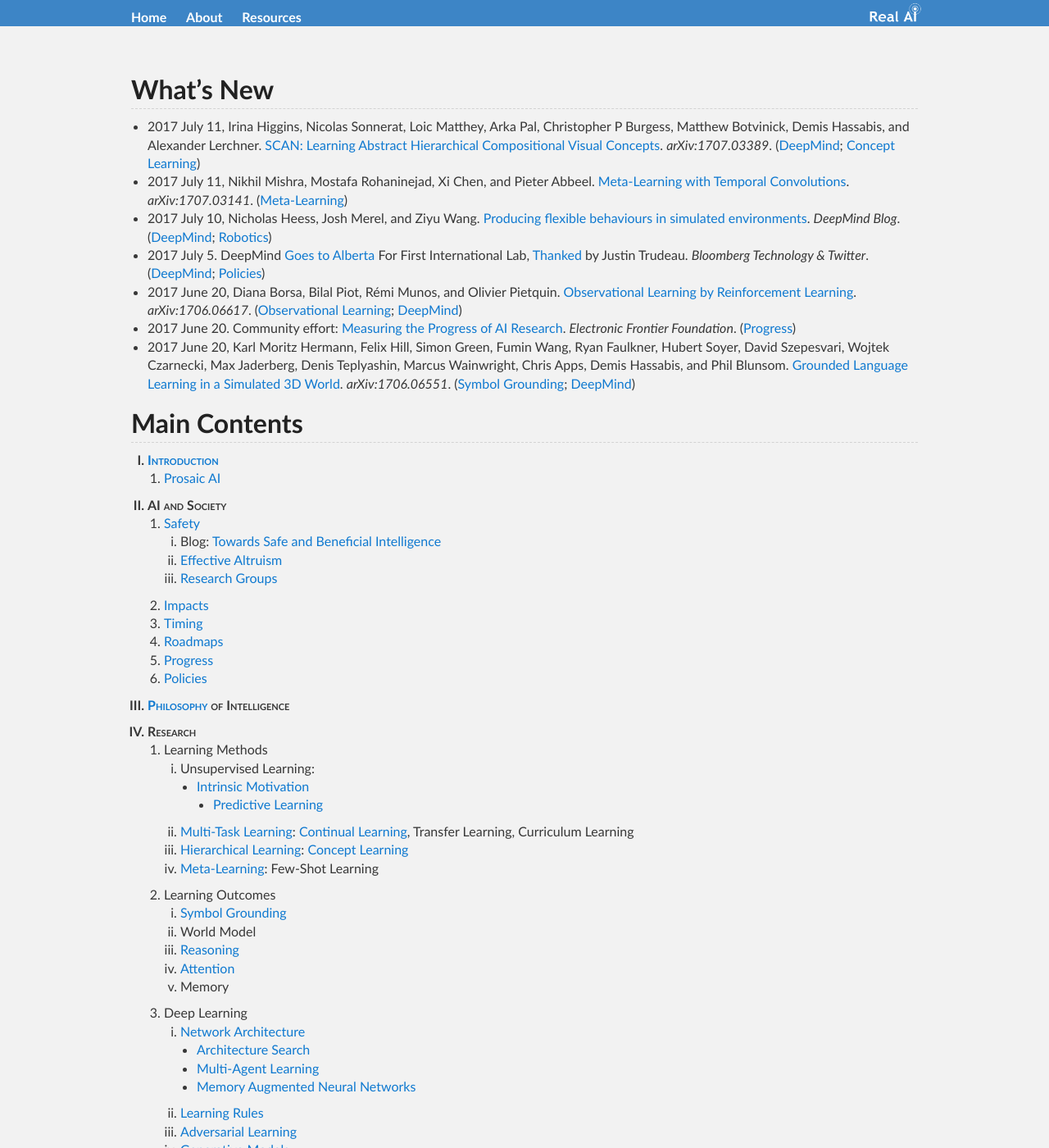
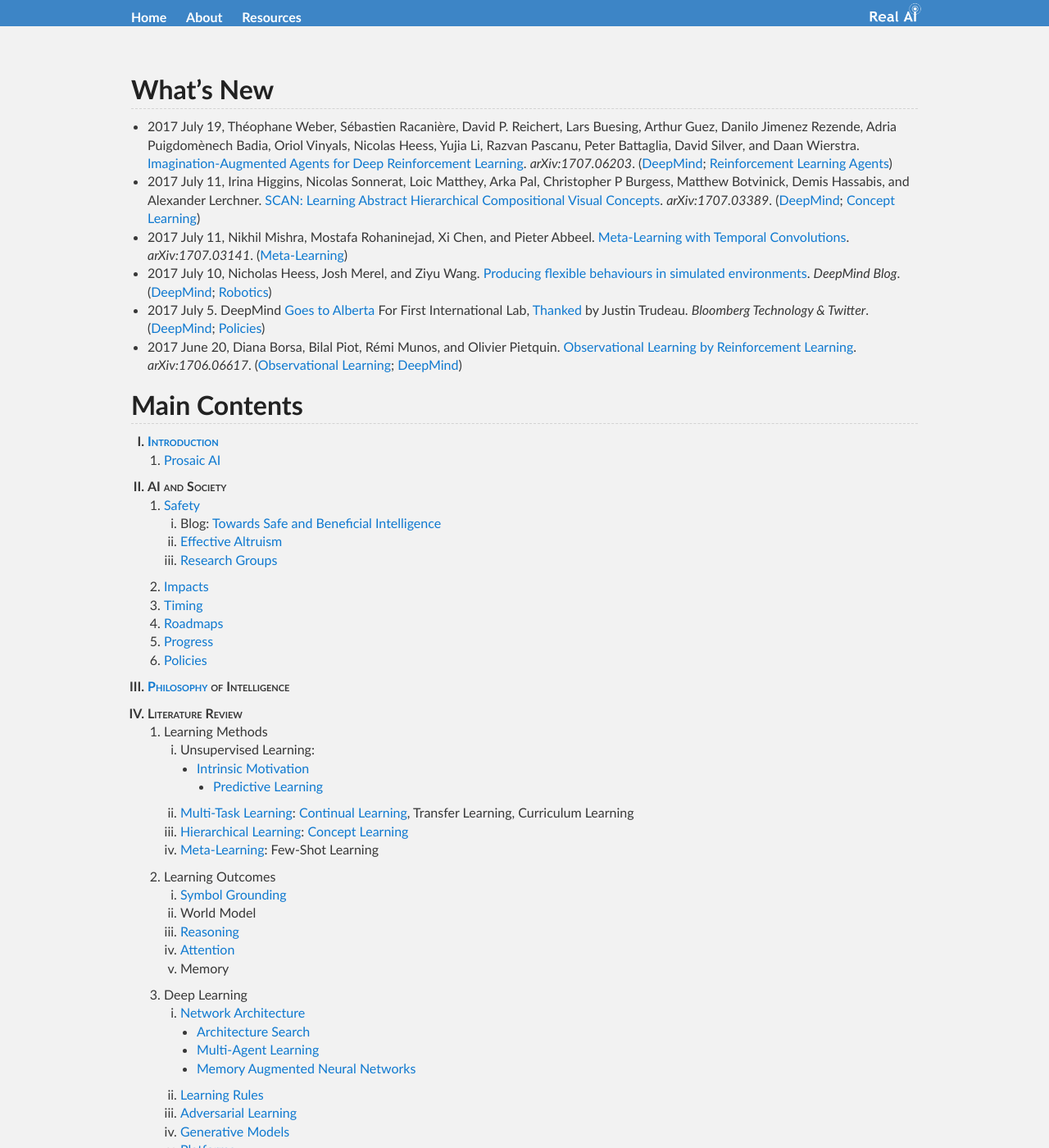
Before and after one commit to Tonywuhk/realai.org, a Jekyll site: the page built from README.md, in a window 1280 px wide and 1400 px high. Shown: the whole window at 82% size. Built offline with Jekyll 4.4.1, drawn with Linux system fonts in a browser that asks for light colours; our own code applies the rules of GitHub Pages for plain Markdown files; the repository's description, which GitHub fills in, is left out.

Commit message:
Add DeepMind I2A paper

```diff
--- a/README.md
+++ b/README.md
@@ -6,13 +6,12 @@
 
 ## What's New
 
+* 2017 July 19, Théophane Weber, Sébastien Racanière, David P. Reichert, Lars Buesing, Arthur Guez, Danilo Jimenez Rezende, Adria Puigdomènech Badia, Oriol Vinyals, Nicolas Heess, Yujia Li, Razvan Pascanu, Peter Battaglia, David Silver, and Daan Wierstra. [Imagination-Augmented Agents for Deep Reinforcement Learning](https://arxiv.org/abs/1707.06203). *arXiv:1707.06203*. ([DeepMind](http://realai.org/labs/deepmind/publications/); [Reinforcement Learning Agents](http://realai.org/rl/agents/))
 * 2017 July 11, Irina Higgins, Nicolas Sonnerat, Loic Matthey, Arka Pal, Christopher P Burgess, Matthew Botvinick, Demis Hassabis, and Alexander Lerchner. [SCAN: Learning Abstract Hierarchical Compositional Visual Concepts](https://arxiv.org/abs/1707.03389). *arXiv:1707.03389*. ([DeepMind](http://realai.org/labs/deepmind/publications/); [Concept Learning](http://realai.org/concept-learning/))
 * 2017 July 11, Nikhil Mishra, Mostafa Rohaninejad, Xi Chen, and Pieter Abbeel. [Meta-Learning with Temporal Convolutions](https://arxiv.org/abs/1707.03141). *arXiv:1707.03141*. ([Meta-Learning](http://realai.org/meta-learning/))
 * 2017 July 10, Nicholas Heess, Josh Merel, and Ziyu Wang. [Producing flexible behaviours in simulated environments](https://deepmind.com/blog/producing-flexible-behaviours-simulated-environments/). *DeepMind Blog*. ([DeepMind](http://realai.org/labs/deepmind/publications/); [Robotics](http://realai.org/robotics/))
 * 2017 July 5. DeepMind [Goes to Alberta](https://www.bloomberg.com/news/articles/2017-07-05/deepmind-goes-to-alberta-for-first-international-lab) For First International Lab, [Thanked](https://twitter.com/JustinTrudeau/status/882648011616202755) by Justin Trudeau. *Bloomberg Technology & Twitter*. ([DeepMind](http://realai.org/labs/deepmind/); [Policies](http://realai.org/policies/))
 * 2017 June 20, Diana Borsa, Bilal Piot, Rémi Munos, and Olivier Pietquin. [Observational Learning by Reinforcement Learning](https://arxiv.org/abs/1706.06617). *arXiv:1706.06617*. ([Observational Learning](http://realai.org/imitation-learning/#observational-learning); [DeepMind](http://realai.org/labs/deepmind/publications/))
-* 2017 June 20. Community effort: [Measuring the Progress of AI Research](https://www.eff.org/ai/metrics). *Electronic Frontier Foundation*. ([Progress](http://realai.org/progress))
-* 2017 June 20, Karl Moritz Hermann, Felix Hill, Simon Green, Fumin Wang, Ryan Faulkner, Hubert Soyer, David Szepesvari, Wojtek Czarnecki, Max Jaderberg, Denis Teplyashin, Marcus Wainwright, Chris Apps, Demis Hassabis, and Phil Blunsom. [Grounded Language Learning in a Simulated 3D World](https://arxiv.org/abs/1706.06551). *arXiv:1706.06551*. ([Symbol Grounding](http://realai.org/symbol-grounding/); [DeepMind](http://realai.org/labs/deepmind/publications/))
 
 ## Main Contents
 
@@ -32,7 +31,7 @@
 
 3. [Philosophy](http://realai.org/philosophy/) of Intelligence
 
-4. Research
+4. Literature Review
     1. Learning Methods
         1. Unsupervised Learning:
             * [Intrinsic Motivation](http://realai.org/intrinsic-motivation/)
@@ -56,15 +55,16 @@
         4. [Generative Models](http://realai.org/generative-models/)
         5. [Platforms](http://realai.org/learning-platforms/)
     4. Reinforcement Learning
-        1. [Model-Free Algorithms](http://realai.org/rl/model-free/)
-        2. [Planning](http://realai.org/planning/)
-        3. [Intrinsic Motivation](http://realai.org/intrinsic-motivation/)
+        1. [Agents](http://realai.org/rl/agents/)
+        2. [Model-Free Algorithms](http://realai.org/rl/model-free/)
+        3. [Planning](http://realai.org/planning/)
+        4. [Intrinsic Motivation](http://realai.org/intrinsic-motivation/)
             * [Prediction](http://realai.org/predictive-learning/)
             * [Exploration](http://realai.org/exploration/)
             * [Empowerment](http://realai.org/empowerment/)
-        4. [Auxiliary Tasks](http://realai.org/auxiliary-tasks/)
-        5. [Imitation Learning](http://realai.org/imitation-learning/)
-        6. [General Reinforcement Learning](http://realai.org/rl/general/)
+        5. [Auxiliary Tasks](http://realai.org/auxiliary-tasks/)
+        6. [Imitation Learning](http://realai.org/imitation-learning/)
+        7. [General Reinforcement Learning](http://realai.org/rl/general/)
     5. [Neuroscience](http://realai.org/neuroscience/)
     6. [Frontiers](http://realai.org/frontiers/)
     7. Experiments
```
Also changed, not shown: labs/deepmind-publications.md (+1 -0 lines), rl/agents.md (added, +12 -0 lines), rl/model-free.md (+7 -1 lines).
